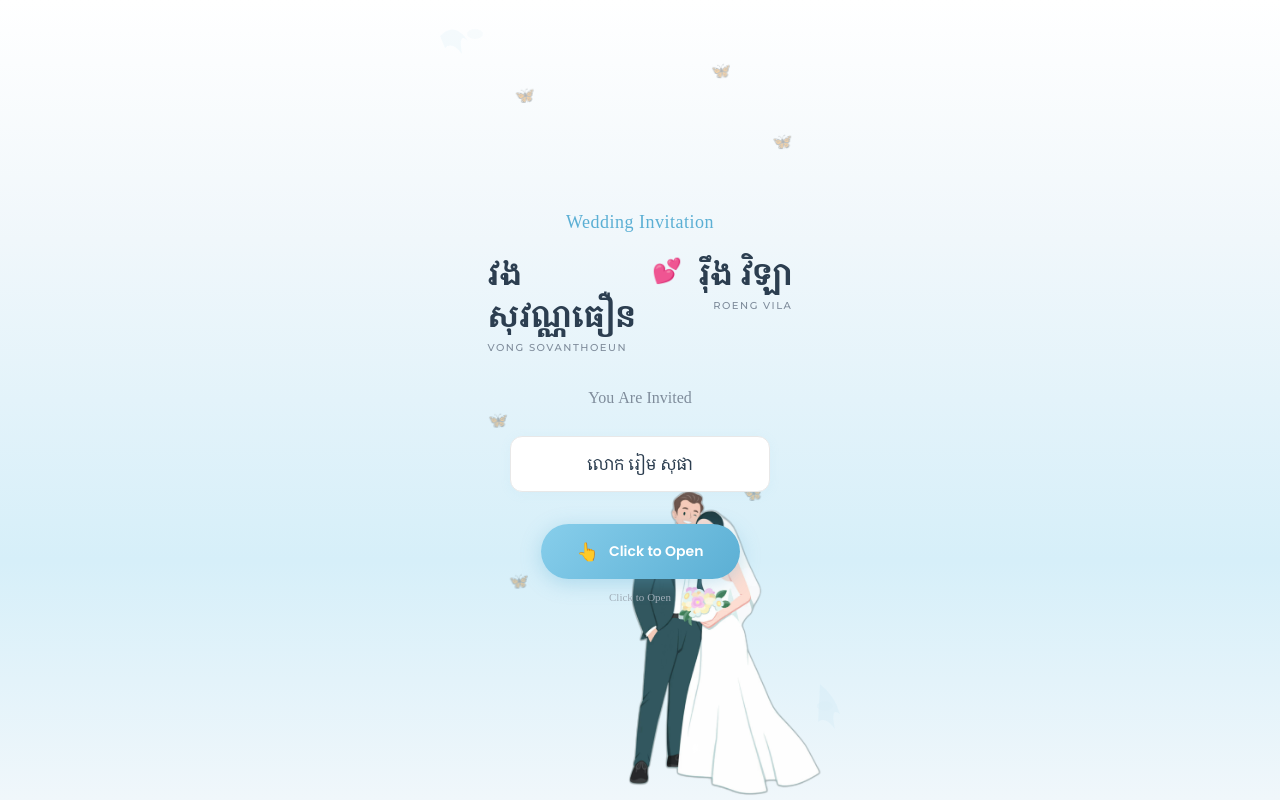
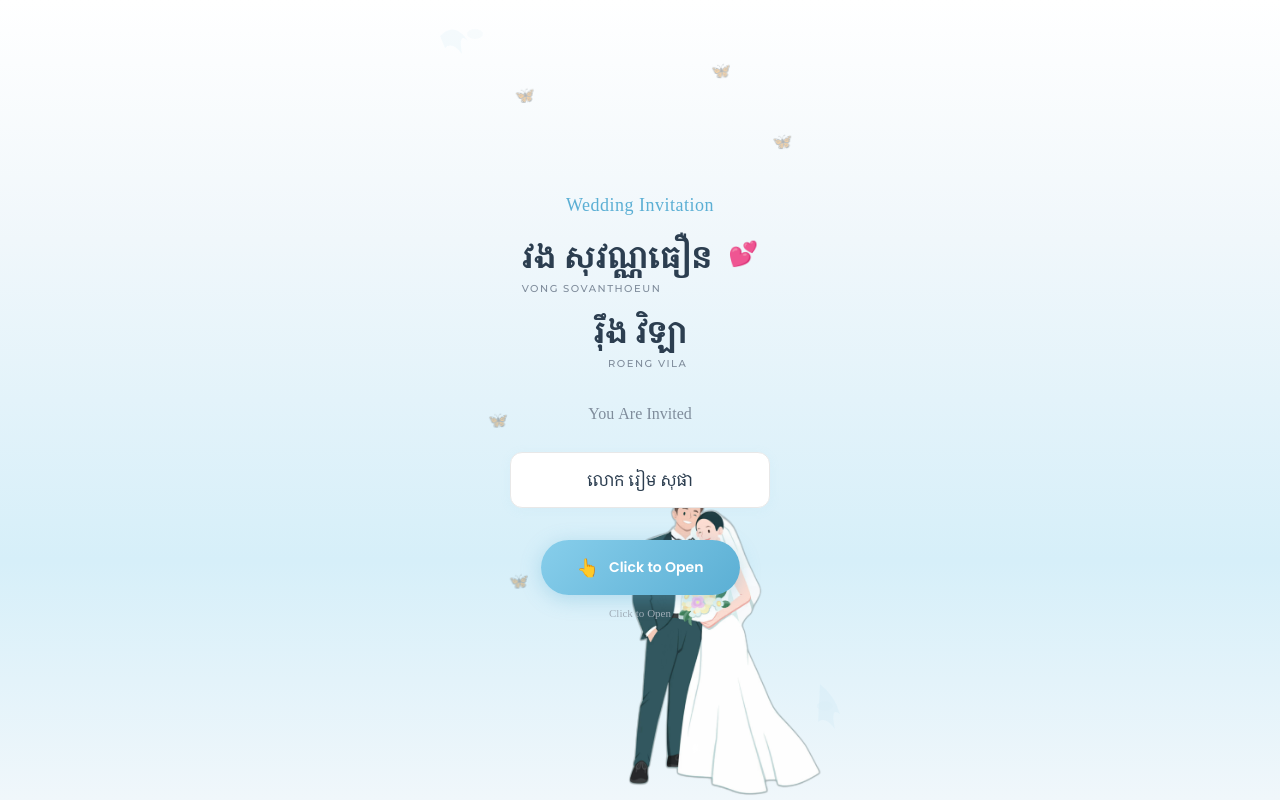
Before and after one commit to SOVANTHOEUN/my-wedding-ticket, a plain HTML site: page wedding-invitation V7.html in a window 1280 px wide. Drawn offline with nearby package versions, Linux system fonts and the light colour scheme; a web font is replaced by a local one.

```diff
--- a/wedding-invitation V7.html
+++ b/wedding-invitation V7.html
@@ -893,7 +893,7 @@
         <div class="ticket-title-khmer" data-i18n="heroTitle">សិរីមង្គលអាពាហ៍ពិពាហ៍</div>
         <div class="ticket-names-row">
           <div class="ticket-name-block ticket-groom-block">
-            <span class="ticket-name-khmer">វង<br>សុវណ្ណធឿន</span>
+            <span class="ticket-name-khmer">វង សុវណ្ណធឿន</span>
             <span class="ticket-name-english">Vong Sovanthoeun</span>
           </div>
           <div class="ticket-names-heart">💕</div>
```
